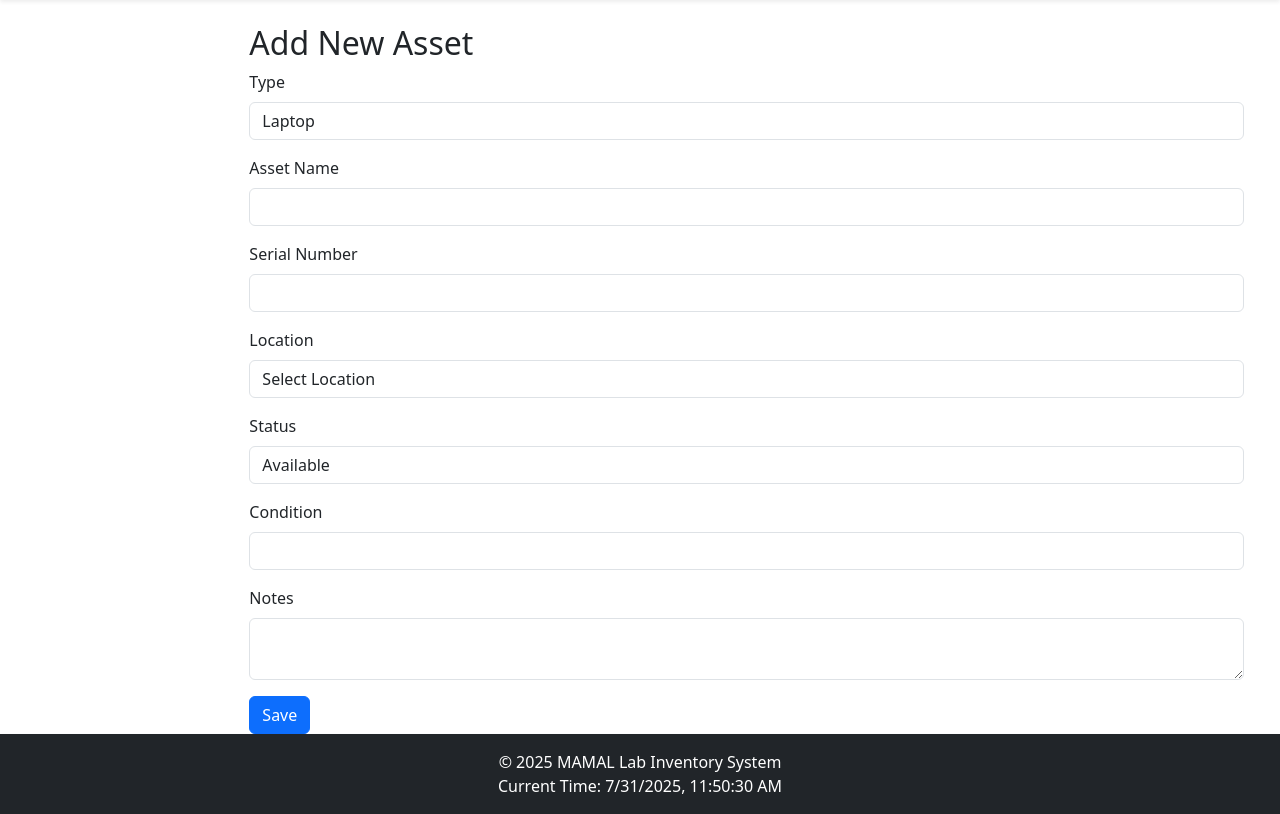
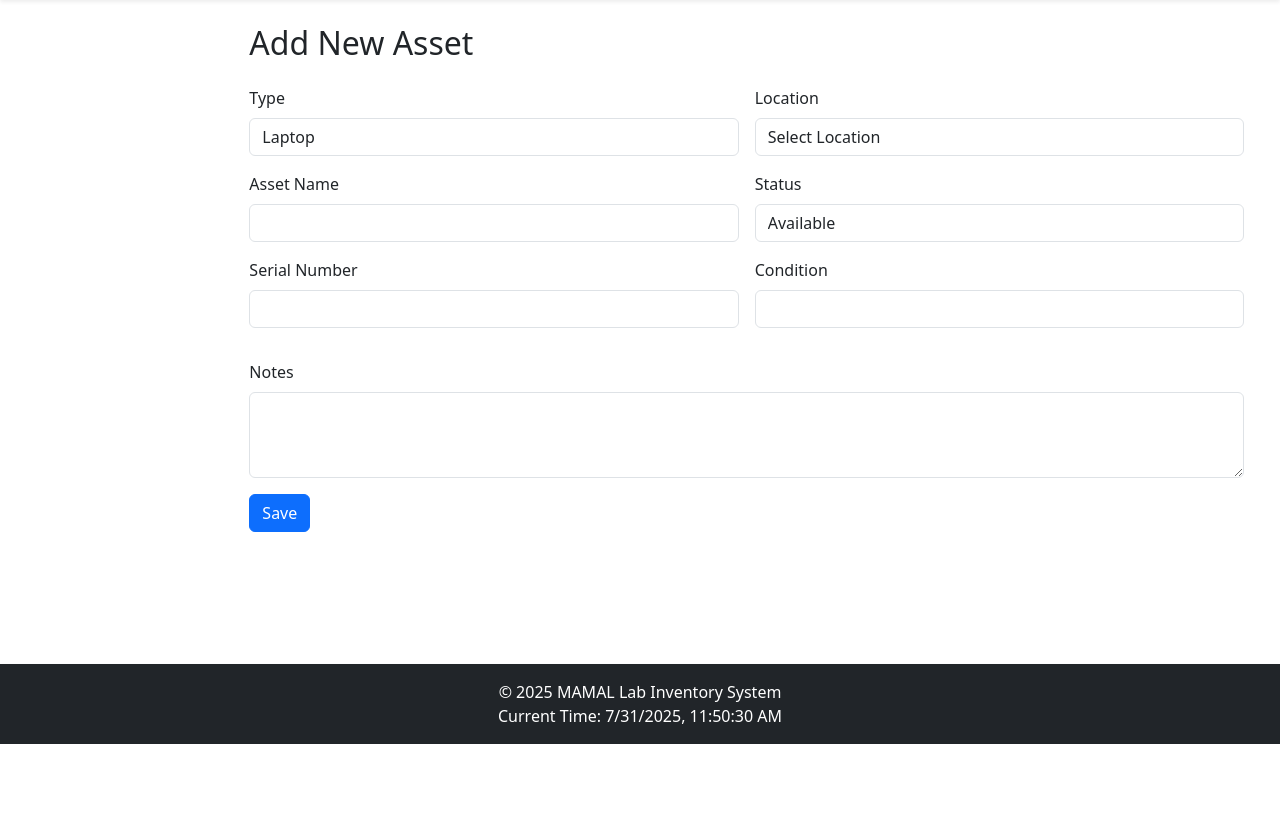
Before and after one commit to Nyakwar-Orera/mamal-inventory-system, a Flask app: page /assets/add in a window 1280 px wide. Shown: the part 56-870 px from the top of the page. After the commit the page ends 800 px from the top, so only its background shows below. Run offline with Flask 3, Linux system fonts and the light colour scheme; the visitor is signed in with stand-in values (Sample User, id 1).

Commit message:
Update add_asset.html

```diff
--- a/app/templates/assets/add_asset.html
+++ b/app/templates/assets/add_asset.html
@@ -3,12 +3,16 @@
 
 {% block content %}
 <div class="container mt-4">
-    <h2>Add New Asset</h2>
+    <h2 class="mb-4">Add New Asset</h2>
     <form method="post">
         {{ form.hidden_tag() }}
 
-        <!-- Asset Type First -->
-        <div class="mb-3">
+        <div class="row g-3">
+
+            <!-- Left Column -->
+            <div class="col-md-6">
+                <!-- Asset Type -->
+                <div>
                     {{ form.asset_type.label(class="form-label") }}
                     {{ form.asset_type(id="asset_type", class="form-control select2") }}
                     {% if form.asset_type.errors %}
@@ -17,8 +21,8 @@
                 </div>
 
                 <!-- Asset Name -->
-        <div class="mb-3">
-            {{ form.name.label(class="form-label") }}
+                <div>
+                    {{ form.name.label(class="form-label mt-3") }}
                     {{ form.name(class="form-control") }}
                     {% if form.name.errors %}
                         <div class="text-danger">{{ form.name.errors[0] }}</div>
@@ -26,16 +30,19 @@
                 </div>
 
                 <!-- Serial Number -->
-        <div class="mb-3" id="serial_group">
-            {{ form.serial_number.label(class="form-label") }}
+                <div id="serial_group">
+                    {{ form.serial_number.label(class="form-label mt-3") }}
                     {{ form.serial_number(id="serial_number", class="form-control") }}
                     {% if form.serial_number.errors %}
                         <div class="text-danger">{{ form.serial_number.errors[0] }}</div>
                     {% endif %}
                 </div>
+            </div>
 
+            <!-- Right Column -->
+            <div class="col-md-6">
                 <!-- Location -->
-        <div class="mb-3">
+                <div>
                     {{ form.location.label(class="form-label") }}
                     {{ form.location(class="form-control select2") }}
                     {% if form.location.errors %}
@@ -44,8 +51,8 @@
                 </div>
 
                 <!-- Status -->
-        <div class="mb-3">
-            {{ form.status.label(class="form-label") }}
+                <div>
+                    {{ form.status.label(class="form-label mt-3") }}
                     {{ form.status(class="form-control select2") }}
                     {% if form.status.errors %}
                         <div class="text-danger">{{ form.status.errors[0] }}</div>
@@ -53,25 +60,29 @@
                 </div>
 
                 <!-- Condition -->
-        <div class="mb-3">
-            {{ form.condition.label(class="form-label") }}
+                <div>
+                    {{ form.condition.label(class="form-label mt-3") }}
                     {{ form.condition(class="form-control") }}
                     {% if form.condition.errors %}
                         <div class="text-danger">{{ form.condition.errors[0] }}</div>
                     {% endif %}
                 </div>
+            </div>
 
-        <!-- Notes -->
-        <div class="mb-3">
-            {{ form.notes.label(class="form-label") }}
-            {{ form.notes(class="form-control") }}
+            <!-- Notes (Full Width) -->
+            <div class="col-12">
+                {{ form.notes.label(class="form-label mt-3") }}
+                {{ form.notes(class="form-control", rows="3") }}
                 {% if form.notes.errors %}
                     <div class="text-danger">{{ form.notes.errors[0] }}</div>
                 {% endif %}
             </div>
 
             <!-- Submit Button -->
+            <div class="col-12 mt-3">
                 {{ form.submit(class="btn btn-primary") }}
+            </div>
+        </div>
     </form>
 </div>
 {% endblock %}
```
Lines whose indentation alone changed are shown as unchanged.
